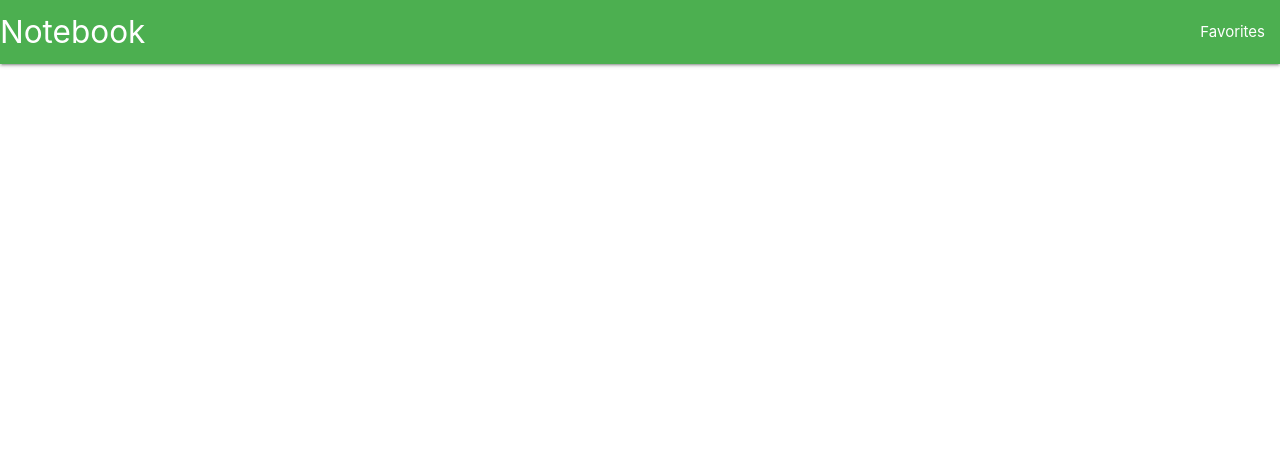
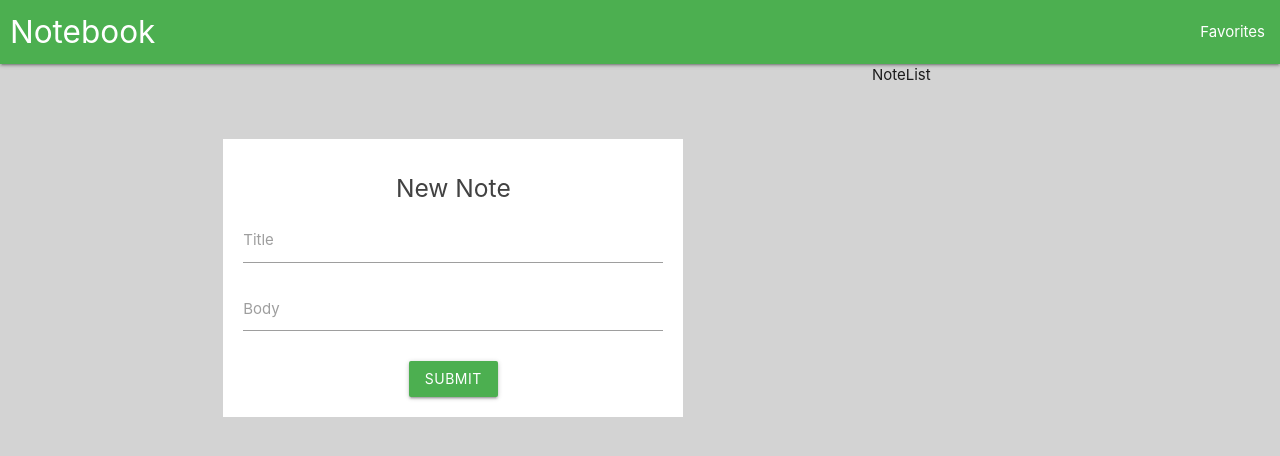
Before and after one commit to Mr-G-D/Daybook, a React (Create React App) app: page / in a window 1280 px wide. Shown: the top 456 px of the page. Built offline with nearby package versions, Linux system fonts and the light colour scheme.

Commit message:
first form added

```diff
--- a/src/App.js
+++ b/src/App.js
@@ -1,4 +1,5 @@
 import React from "react";
+import Home from "./components/home/Home";
 import {
   BrowserRouter as Router,
   Switch,
@@ -11,6 +12,9 @@ function App() {
   return (
     <Router>
       <Navbar />
+      <Switch>
+        <Route exact path="/" component={Home} />
+      </Switch>
     </Router>
   );
 }
--- a/src/components/home/form.js
+++ b/src/components/home/form.js
@@ -0,0 +1,60 @@
+import React from "react";
+import useInput from "../../customhook/useInput";
+
+const Form = () => {
+  const [
+    title,
+    bindTitle,
+    resetTitle,
+  ] = useInput();
+  const [
+    content,
+    bindContent,
+    resetContent,
+  ] = useInput();
+  const handleSubmit = (e) => {
+    e.preventDefault();
+    console.log({ title, content });
+    resetTitle();
+    resetContent();
+  };
+  return (
+    <div className="section">
+      <form
+        onSubmit={handleSubmit}
+        className="white"
+      >
+        <h5 className="grey-text text-darken-3">
+          New Note
+        </h5>
+        <div className="input-field">
+          <input
+            id="note_title"
+            type="text"
+            className="validate"
+            {...bindTitle}
+          />
+          <label
+            className="active"
+            htmlfor="note_title"
+          >
+            Title
+          </label>
+        </div>
+        <div className="input-field">
+          <textarea
+            id="body"
+            className="materialize-textarea"
+            {...bindContent}
+          ></textarea>
+          <label htmlfor="body">Body</label>
+        </div>
+        <button className="btn green">
+          Submit
+        </button>
+      </form>
+    </div>
+  );
+};
+
+export default Form;
--- a/src/components/home/home.js
+++ b/src/components/home/home.js
@@ -0,0 +1,17 @@
+import React from "react";
+import Form from "./Form";
+
+const Home = () => {
+  return (
+    <div className="container">
+      <div className="row center-align">
+        <div className="col s7">
+          <Form />
+        </div>
+        <div className="col s5">NoteList</div>
+      </div>
+    </div>
+  );
+};
+
+export default Home;
--- /dev/null
+++ b/src/customhook/useInput.js
@@ -0,0 +1,20 @@
+import { useState } from "react";
+
+const useInput = (initialValue = "") => {
+  const [value, setValue] = useState(
+    initialValue,
+  );
+  const reset = () => {
+    setValue(initialValue);
+  };
+  const bind = {
+    value,
+    onChange: (e) => {
+      setValue(e.target.value);
+    },
+  };
+
+  return [value, bind, reset];
+};
+
+export default useInput;
--- a/src/index.css
+++ b/src/index.css
@@ -1,13 +1,24 @@
 body {
   margin: 0;
-  font-family: -apple-system, BlinkMacSystemFont, 'Segoe UI', 'Roboto', 'Oxygen',
-    'Ubuntu', 'Cantarell', 'Fira Sans', 'Droid Sans', 'Helvetica Neue',
-    sans-serif;
+  font-family: -apple-system, BlinkMacSystemFont,
+    "Segoe UI", "Roboto", "Oxygen", "Ubuntu",
+    "Cantarell", "Fira Sans", "Droid Sans",
+    "Helvetica Neue", sans-serif;
   -webkit-font-smoothing: antialiased;
   -moz-osx-font-smoothing: grayscale;
+  background-color: #d3d3d3;
 }
 
 code {
-  font-family: source-code-pro, Menlo, Monaco, Consolas, 'Courier New',
-    monospace;
+  font-family: source-code-pro, Menlo, Monaco,
+    Consolas, "Courier New", monospace;
 }
+
+.brand-logo {
+  margin-left: 10px;
+}
+
+form {
+  padding: 20px;
+  margin: 60px 20px 0px;
+}
```
